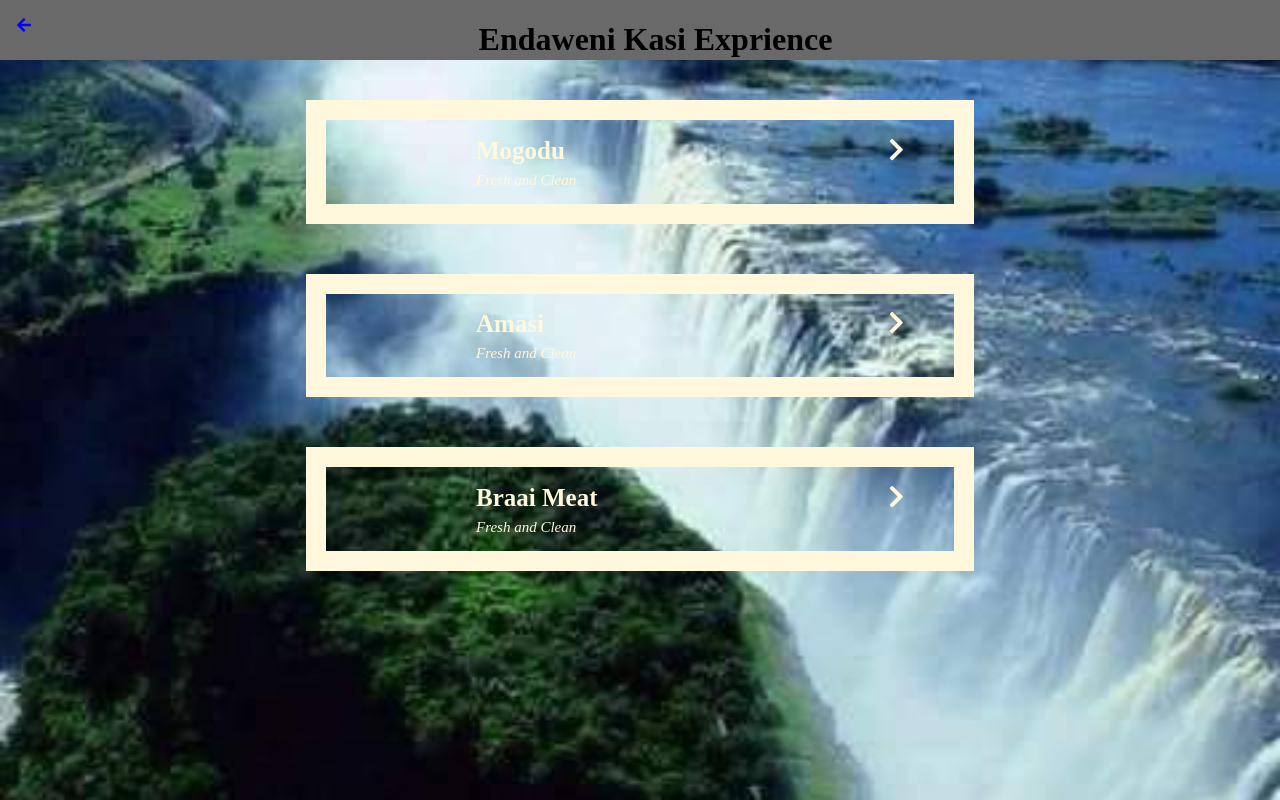
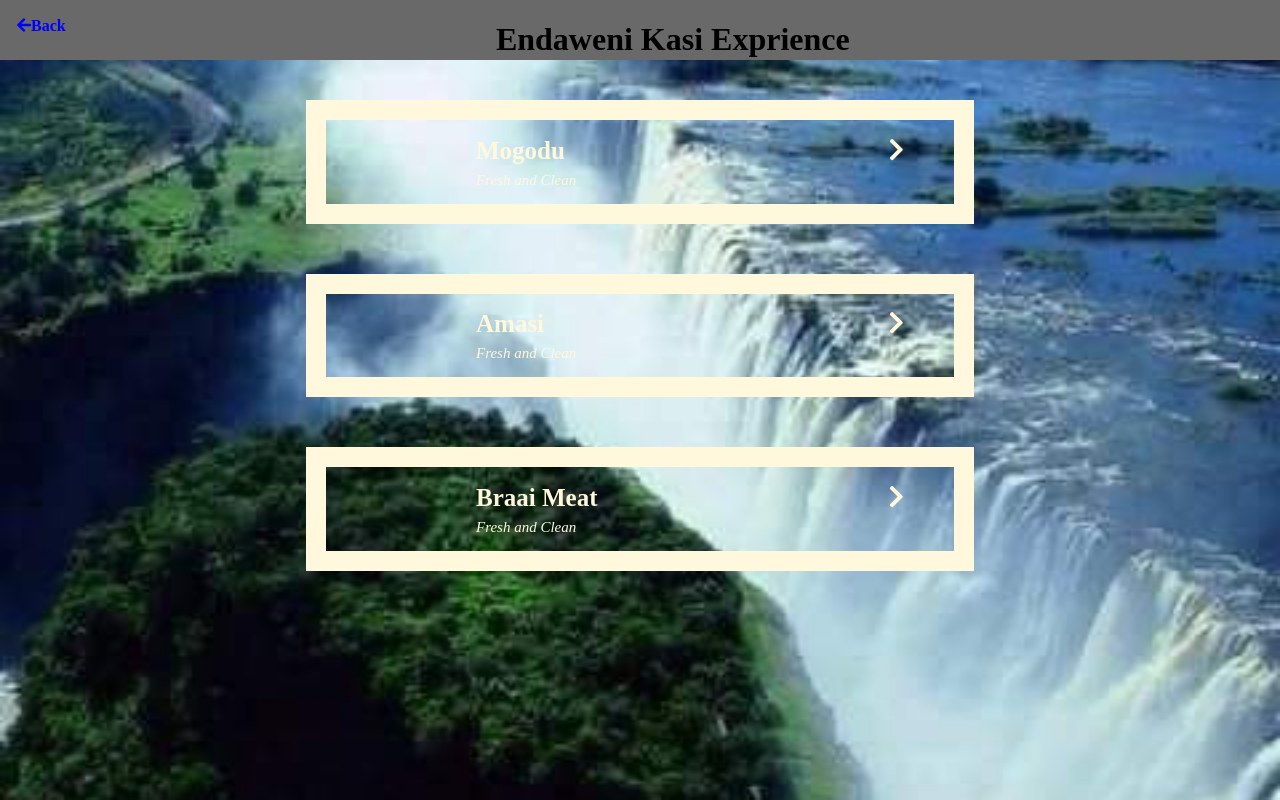
Before and after one commit to thobilenontenja198-ITvarsity/module3-assessmen-2, a plain HTML site: page meals.html in a window 1280 px wide. Drawn offline with Linux system fonts and the light colour scheme.

Commit message:
updated meals.htnl

```diff
--- a/meals.html
+++ b/meals.html
@@ -12,7 +12,7 @@
     <div class="header">
 
         <a href="index.html">
-        <i class="fas fa-arrow-left"></i>
+        <i class="fas fa-arrow-left">Back</i>
 
         </a>
         <h1>Endaweni Kasi Exprience</h1>
```
